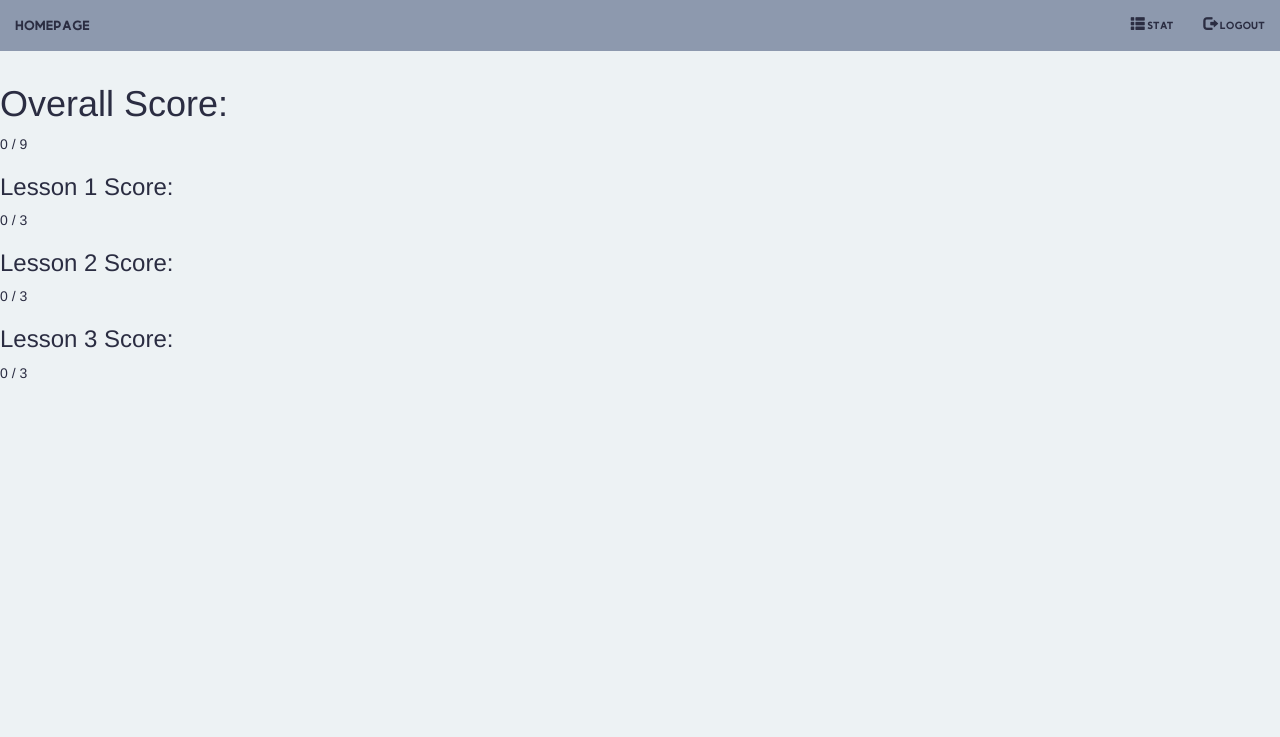
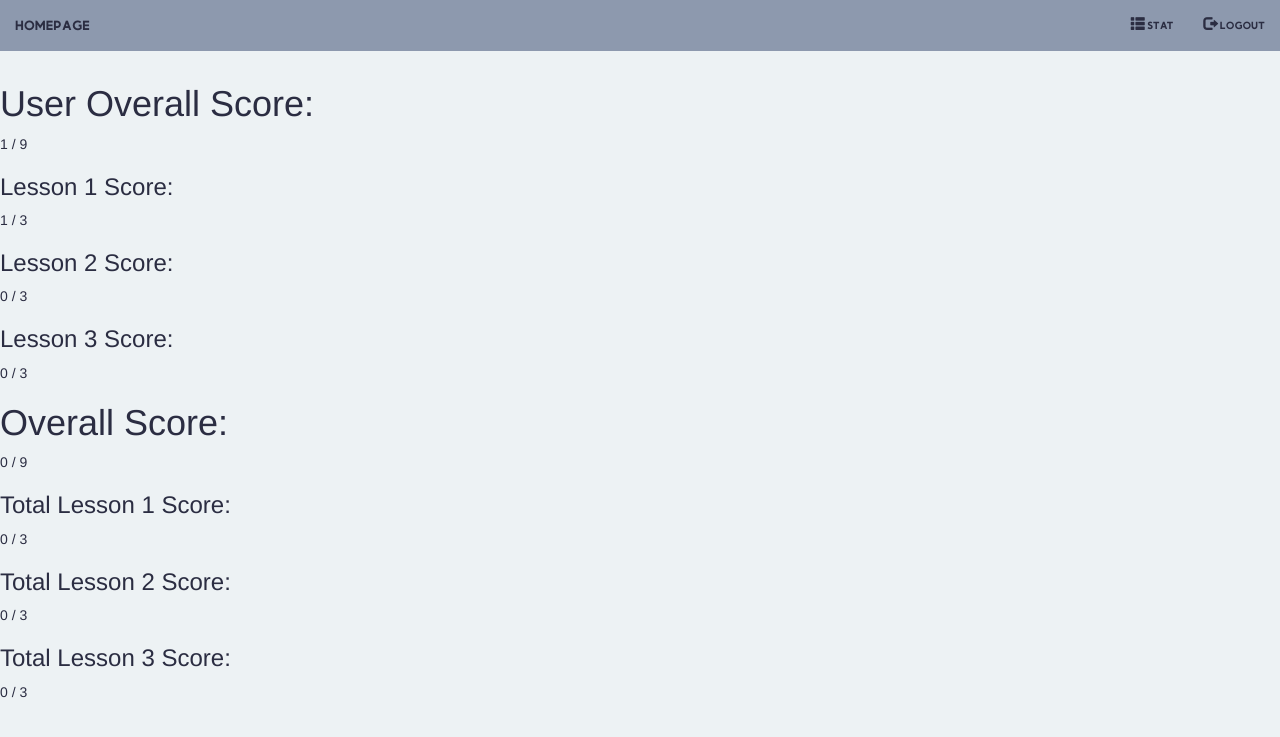
Before and after one commit to dogforpm/LockpickLearningProject, a Flask app: page /Stats in a window 1280 px wide. Shown: the top 737 px of the page. Run offline with Flask 2, Linux system fonts and the light colour scheme; a user stored in the database is signed in; tables that the repository leaves empty hold one stand-in row (values such as "Sample post"); some libraries are stand-ins or nearby versions.

Commit message:
Expanded Stats Page

```diff
--- a/app/Templates/Stats.html
+++ b/app/Templates/Stats.html
@@ -4,10 +4,10 @@
 
     {% block content %}
         <h1>
-            Overall Score:
+            User Overall Score:
         </h1>
         <p>
-            {{Overall}} / 9
+            {{UserOverall}} / 9
         </p>
         <H3>
             Lesson 1 Score:
@@ -28,4 +28,29 @@
             {{L3Score}} / 3
         </p>
 
+        <h1>
+            Overall Score:
+        </h1>
+        <p>
+            {{Overall}} / {{Usercount*9}}
+        </p>
+        <H3>
+            Total Lesson 1 Score:
+        </H3>
+        <p>
+            {{TotalL1Score}} / {{Usercount*3}}
+        </p>
+        <H3>
+            Total Lesson 2 Score:
+        </H3>
+        <p>
+            {{TotalL2Score}} / {{Usercount*3}}
+        </p>
+        <H3>
+            Total Lesson 3 Score:
+        </H3>
+        <p>
+            {{TotalL3Score}} / {{Usercount*3}}
+        </p>
+
     {% endblock %}
--- a/app/routes.py
+++ b/app/routes.py
@@ -5,21 +5,6 @@ from flask_login import current_user, login_user, logout_user
 from app.models import Users, Lesson, Question
 from app.forms import UserLoginForm, UserRegistrationForm, UserQuestionCheck
 
-# Define the '/index' project route, contains the base html used across all other
-# project pages in order to allow testing
-@app.route('/index')
-def index():
-    print(current_user.name)
-    user = {'username': 'Dominic Toretto'}
-    return render_template('Base.html', user=user)
-
-
-# Define the '/test' project route, A page that is used for testing/ internal
-# debugging purposes. Or as a page to temporarily store code if needed.
-@app.route('/test')
-def test():
-    user = {'username': 'Dominic Toretto'}
-    return render_template('TestBlock.html', user=user)
 
 # Define the default route as well as the '/homepage' route, the opening page of the
 # project as well as the homepage
@@ -178,20 +163,32 @@ def DataEntry():
 def UserStats():
     if current_user.is_authenticated:
         UserTestStats = [0,0,0]
-        print(db.session.query(Users, Lesson, Question).filter(Users.id==Lesson.user_id).filter(Lesson.id==Question.lesson_id).filter(Users.id==current_user.id).all())
         for u, l, q in db.session.query(Users, Lesson, Question).filter(Users.id==Lesson.user_id).filter(Lesson.id==Question.lesson_id).filter(Users.id==current_user.id).all():
-            print(q.QuestionNumber)
             if q.QuestionNumber == 1:
-                print(q.Answered)
-                if q.Answered == False:
+                if q.Answered == True:
                     UserTestStats[0] += 1
             if q.QuestionNumber == 2:
-                if q.Answered == False:
+                if q.Answered == True:
                     UserTestStats[1] += 1
             if q.QuestionNumber == 3:
-                if q.Answered == False:
+                if q.Answered == True:
                     UserTestStats[2] += 1
-    return render_template('Stats.html', L1Score = UserTestStats[0], L2Score = UserTestStats[1], L3Score = UserTestStats[2], Overall=sum(UserTestStats))
+    TotalStats = [0,0,0]
+    userlist = []
+    for u, l, q in db.session.query(Users, Lesson, Question).filter(Users.id==Lesson.user_id).filter(Lesson.id==Question.lesson_id).filter(Users.id==current_user.id).all():
+        if u.username not in userlist:
+            userlist.append(u.username)
+        if q.QuestionNumber == "1":
+            if q.Answered == True:
+                TotalStats[0] += 1
+        if q.QuestionNumber == "2":
+            if q.Answered == True:
+                TotalStats[1] += 1
+        if q.QuestionNumber == "3":
+            if q.Answered == True:
+                TotalStats[2] += 1
+    return render_template('Stats.html', L1Score = UserTestStats[0], L2Score = UserTestStats[1], L3Score = UserTestStats[2], UserOverall=sum(UserTestStats), TotalL1Score = TotalStats[0], TotalL2Score = TotalStats[1], TotalL3Score = TotalStats[2], Overall=sum(TotalStats), Usercount=len(userlist))
+
 
 @app.route('/Lesson1QuestionCheck', methods=['GET'])
 def Lesson1QuestionCheck():
```
Also changed, not shown: test.py (+0 -71 lines), LPLearning.db.
